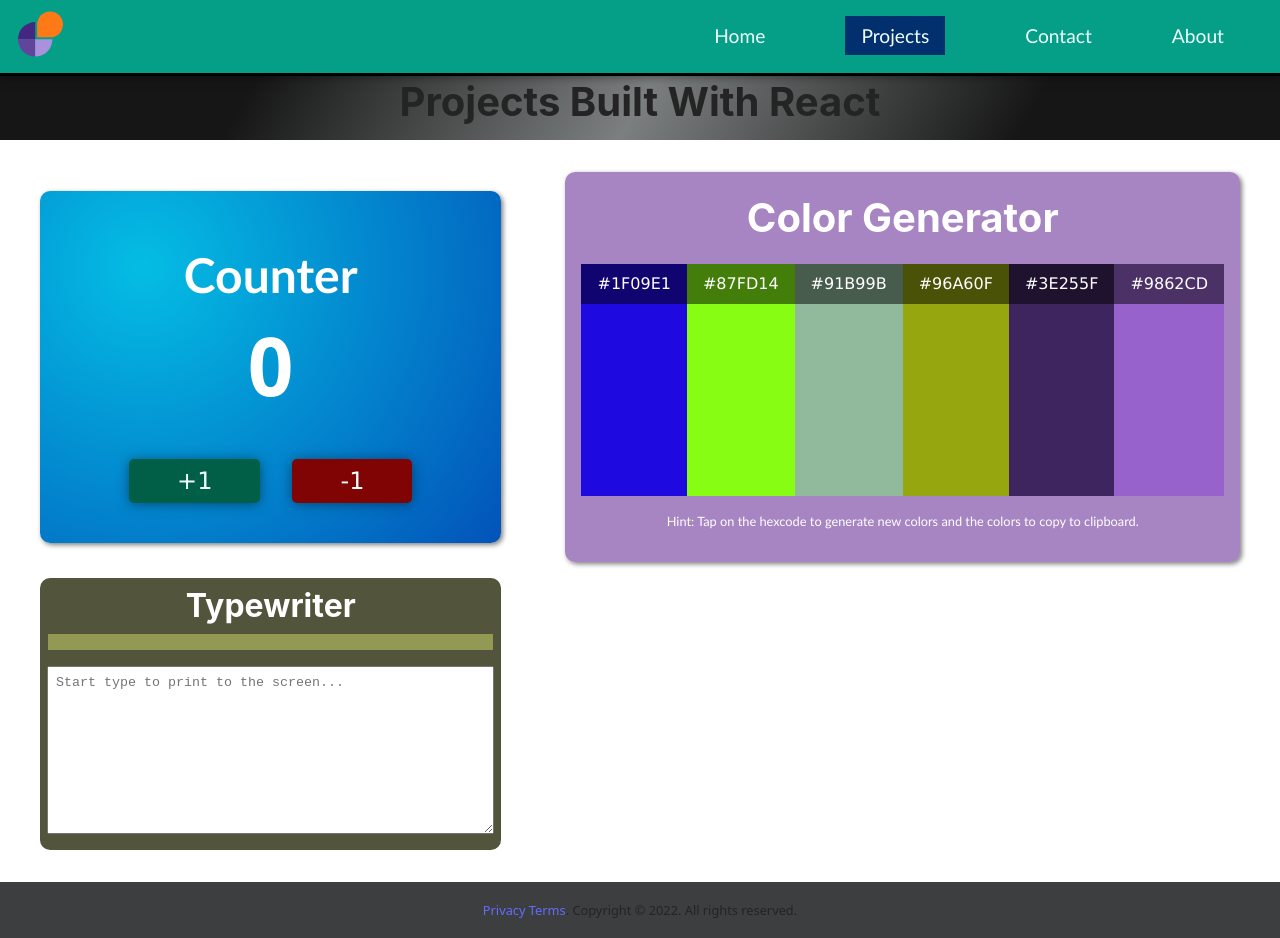
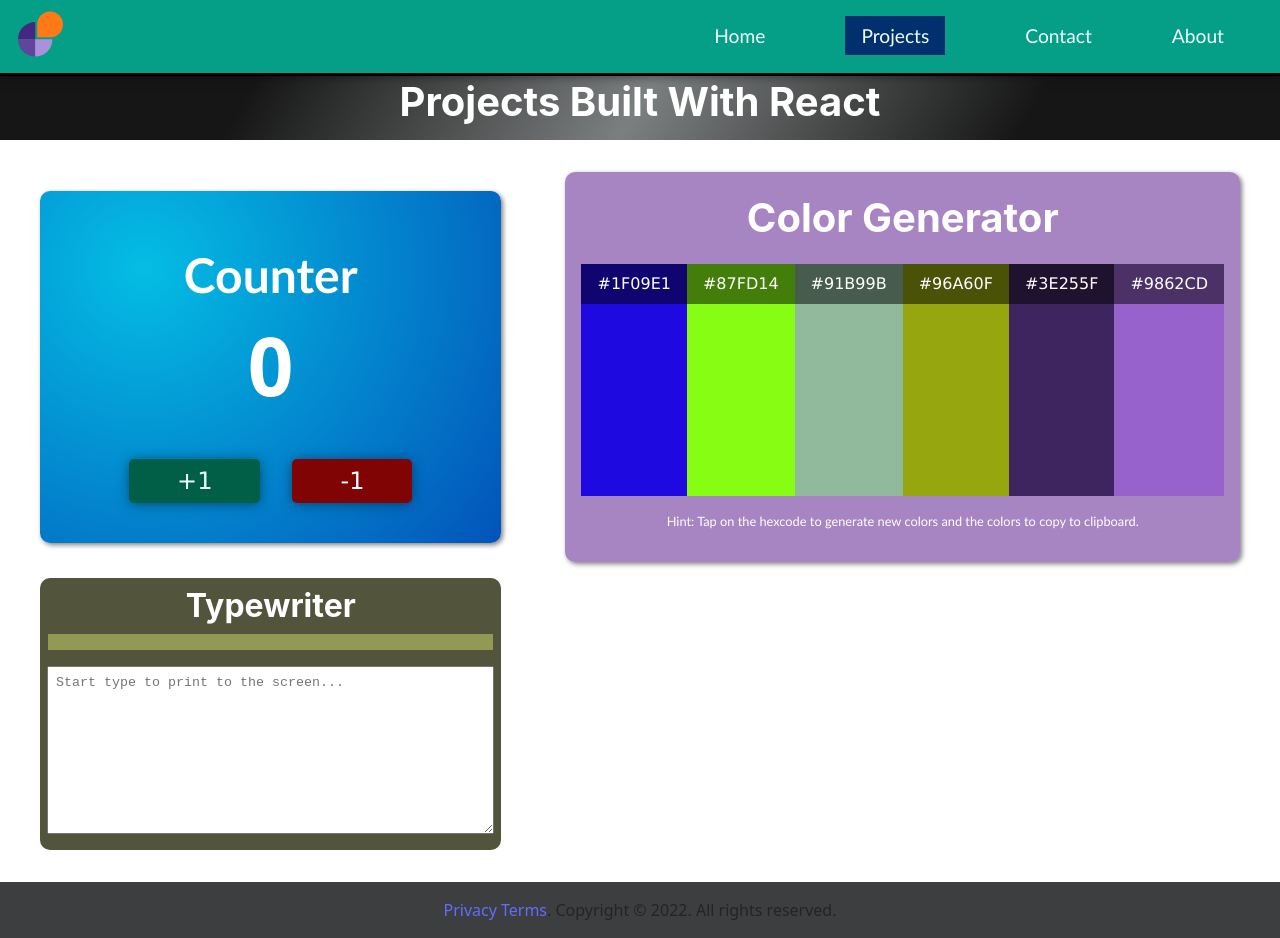
Before and after one commit to RealIB1/30-days-challenge-projects, a React (Vite) app: page /projects in a window 1280 px wide. Built offline with nearby package versions, Linux system fonts and the light colour scheme.

Commit message:
Update App.css

```diff
--- a/src/App.css
+++ b/src/App.css
@@ -107,6 +107,7 @@
   align-items: center;
   box-shadow: 2px 2px 5px 0px rgba(0, 0, 0, 0.5);
   overflow-x: hidden;
+  color: #fff;
 }
 
 div.projects > h1 {
@@ -126,6 +127,7 @@
 }
 
 footer {
+  color: #DEDBD9
   font-size: .8rem;
   font-family: system-ui, -apple-system, BlinkMacSystemFont, 'Segoe UI', Roboto, Oxygen, Ubuntu, Cantarell, 'Open Sans', 'Helvetica Neue', sans-serif;
   text-align: center;
```
